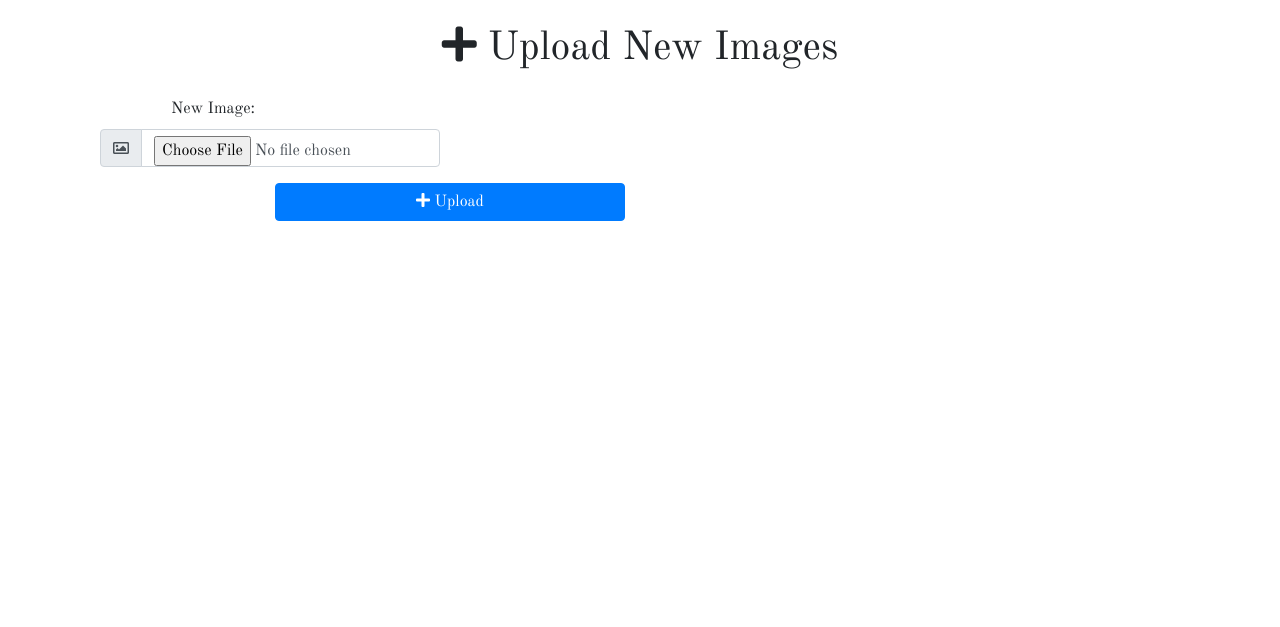
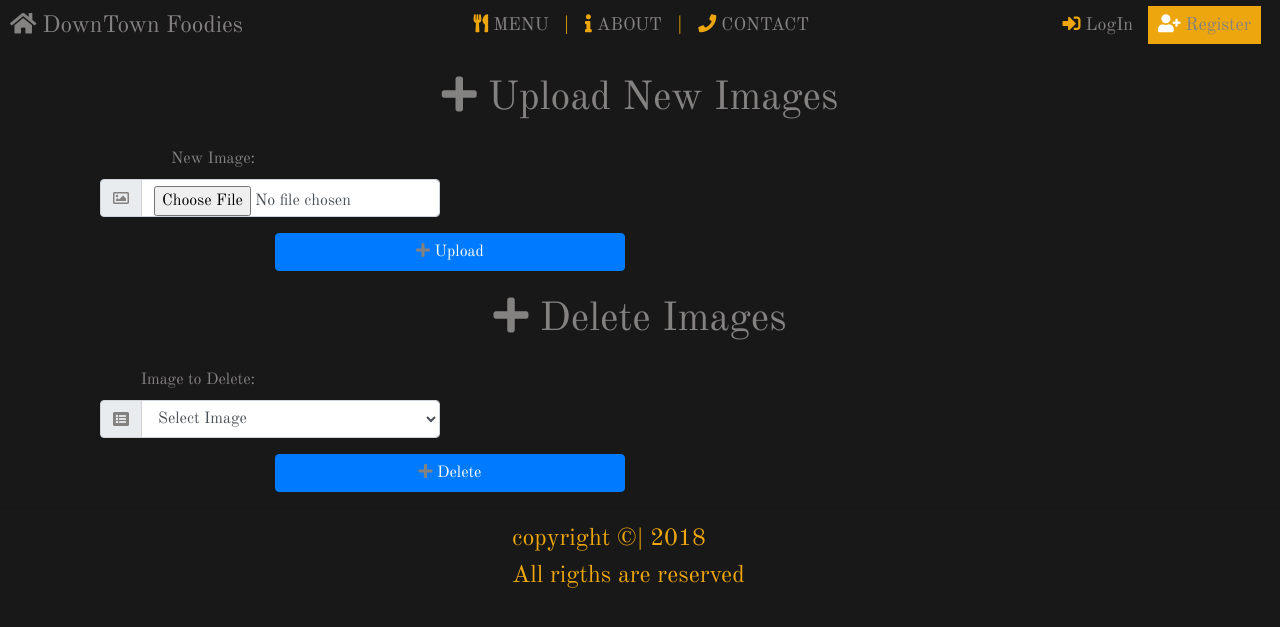
Before and after one commit to MuhammadZainEjaz/Downtown-Foodie-website, a PHP site: page /admin/upload_images.php in a window 1280 px wide. Shown: the top 627 px of the page. Run offline with PHP 8.4, Linux system fonts and the light colour scheme; data comes from the database, SQL or seed files in the repository; some libraries are stand-ins or nearby versions.

Commit message:
Add files via upload

```diff
--- a/Downtown-Foodie-website-master/admin/upload_images.php
+++ b/Downtown-Foodie-website-master/admin/upload_images.php
@@ -1,5 +1,6 @@
 <?php
 require_once "../server/connectDB.php";
+    require_once "../Header Footer/headerfooter.php";
 if (isset($_POST["upload_image"])){
     $file_name = $_FILES["new_img"]["name"];
     if ($file_name == NULL){
@@ -13,29 +14,64 @@ if (isset($_POST["upload_image"])){
         mysqli_query($connection, $query);
     }
 }
+
+function get_images_from_database(){
+    global $connection;
+    $query = "select * from images";
+    $results = mysqli_query($connection, $query);
+    while($row = mysqli_fetch_assoc($results)){
+        $address = $row['image_address'];
+        $id = $row['image_id'];
+        echo "<option value='$id'>$address</option>";
+    }
+}
+
+    if(isset($_POST["delete_image_submit"])){
+        global $connection;
+        $image_id = $_POST["delete_image"];
+        $query = "select * from homepage";
+        $results = mysqli_query($connection, $query);
+        while ($row = mysqli_fetch_assoc($results)){
+            $image_id_homepage = $row["image_id"];
+            if ($image_id === $image_id_homepage){
+                echo "Image to be deleted is in use";
+                break;
+            }
+        }
+        $query = "delete from images where images.image_id = $image_id";
+        mysqli_query($connection, $query);
+    }
 ?>
 
 <!DOCTYPE html>
 <html lang="en">
 <head>
     <meta charset="UTF-8">
-    <title>Upload Images</title>
+    <title>Manage Images</title>
     <meta name="viewport" content="width=device-width,initial-scale=1.0">
     <link rel="stylesheet" href="../css/bootstrap.css">
+    <link rel="stylesheet" type="text/css" href="../css/navbar.css">
     <link rel="stylesheet" href="https://use.fontawesome.com/releases/v5.5.0/css/all.css">
     <link rel="stylesheet" href="https://fonts.googleapis.com/css?family=Bangers|Old+Standard+TT">
     <style>
         * {
             font-family: 'Old Standard TT', serif;
+            color: #848181;
+        }
+        body{
+            background-color: #191818;
         }
     </style>
 </head>
 <body>
+<?php
+header_code();
+?>
 <div class="container">
-    <h1 class="text-center my-4"><i class="fas fa-plus fa-md"></i> <span class="d-none d-sm-inline"> Upload New </span> Images </h1>
+    <h1 class="text-center my-4"><i class="fas fa-plus fa-md"></i> Upload New <span class="d-none d-sm-inline">  Images </span> </h1>
     <form action="upload_images.php" method="post" enctype="multipart/form-data">
             <div class="d-none d-sm-block col-sm-3 col-md-4 col-lg-2 col-xl-2 mt-auto">
-                <label for="pro_img" class="float-md-right"><span class="d-sm-none d-md-inline"> New </span> Image:</label>
+                <label for="new_img" class="float-md-right"> New <span class="d-sm-none d-md-inline">Image:</span> </label>
             </div>
             <div class="col-sm-9 col-md-8 col-lg-4 col-xl-4 mt-3 mt-lg-0">
                 <div class="input-group">
@@ -53,5 +89,35 @@ if (isset($_POST["upload_image"])){
         </div>
     </form>
 </div>
+<div class="container">
+    <h1 class="text-center my-4"><i class="fas fa-plus fa-md"></i> Delete <span class="d-none d-sm-inline">  Images </span> </h1>
+    <form action="upload_images.php" method="post" enctype="multipart/form-data">
+        <div class="d-none d-sm-block col-sm-3 col-md-4 col-lg-2 col-xl-2 mt-auto">
+            <label for="delete_image" class="float-md-right"> Image to Delete:</label>
+        </div>
+        <div class="col-sm-9 col-md-8 col-lg-4 col-xl-4 mt-3 mt-lg-0">
+            <div class="input-group">
+                <div class="input-group-prepend">
+                    <div class="input-group-text"><i class="fas fa-list-alt"></i></div>
+                </div>
+                <select class="form-control" id="delete_image" name="delete_image">
+                    <option value="0">Select Image</option>
+                    <?php
+                    get_images_from_database();
+                    ?>
+                </select>
+            </div>
+        </div>
+        <div class="row my-3">
+            <div class="d-none d-sm-block col-sm-3 col-md-4 col-lg-2 col-xl-2 mt-auto"></div>
+            <div class="col-sm-9 col-md-8 col-lg-4 col-xl-4">
+                <button type="submit" name="delete_image_submit" class="btn btn-primary btn-block"><i class="fas fa-plus"></i> Delete </button>
+            </div>
+        </div>
+    </form>
+</div>
+<?php
+footer_code();
+?>
 </body>
 </html>
```
Also changed, not shown: Downtown-Foodie-website-master/admin/customise_homepage.php (added, +121 -0 lines).
